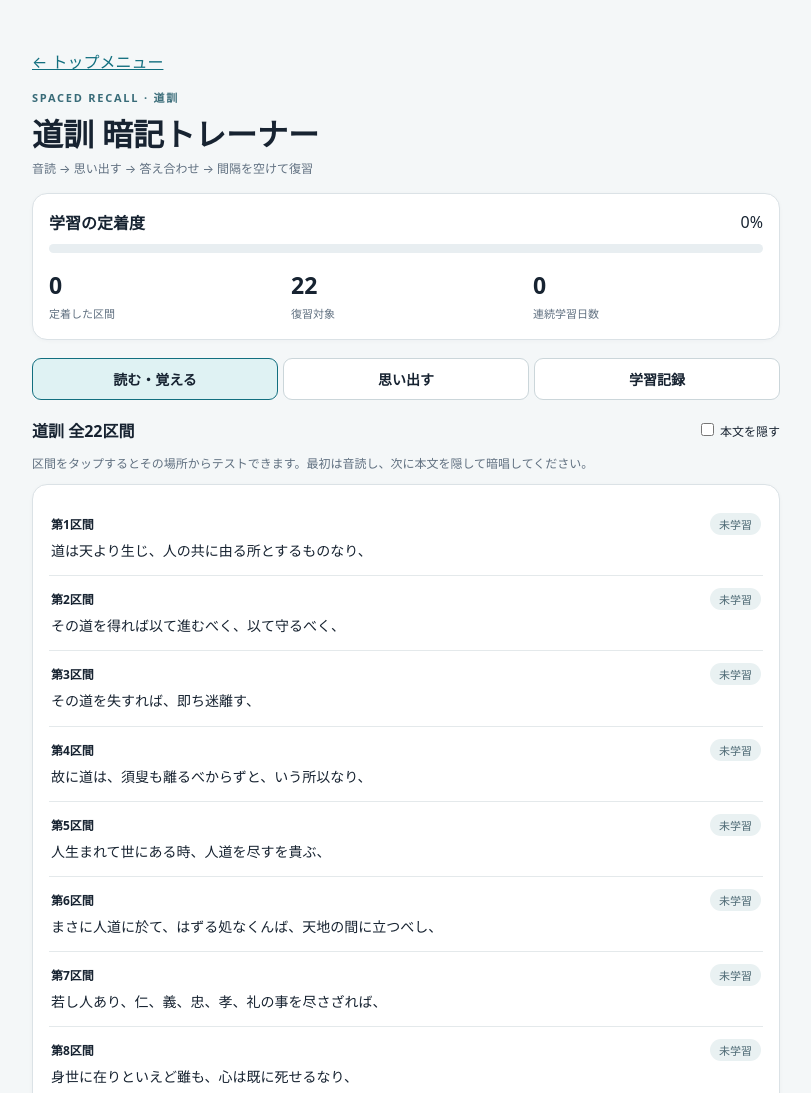
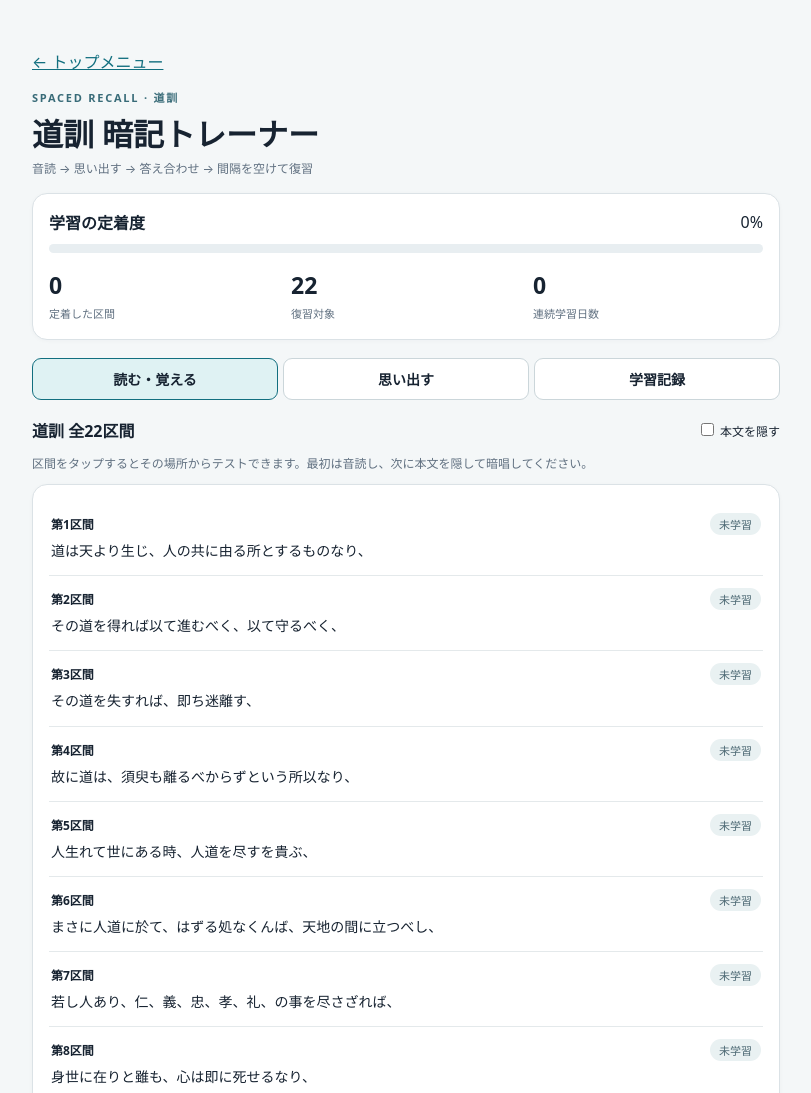
Before and after one commit to nornak/sktraining, a plain HTML site: page dokun.html in a window 1280 px wide. Shown: the top 1093 px of the page, without its empty margins (234-1045 px from the left). Drawn offline with Linux system fonts and the light colour scheme.

Commit message:
道訓の本文と読み仮名を指定資料に合わせて修正

```diff
--- a/dokun.html
+++ b/dokun.html
@@ -409,8 +409,8 @@
     </p>
   </main>
   <script>
-    const annotated = ["道{みち}は天{てん}より生{しょう}じ、人{ひと}の共{とも}に由{よ}る所{ところ}とするものなり、", "その道{みち}を得{え}れば以{もっ}て進{すす}むべく、以{もっ}て守{まも}るべく、", "その道{みち}を失{しっ}すれば、即{すなわ}ち迷離{めいり}す、", "故{ゆえ}に道{みち}は、須叟{しゅゆ}も離{はな}るべからずと、いう所以{ゆえん}なり、", "人{ひと}生{う}まれて世{よ}にある時{とき}、人道{じんどう}を尽{つく}すを貴{とうと}ぶ、", "まさに人道{じんどう}に於{おい}て、はずる処{ところ}なくんば、天地{てんち}の間{あいだ}に立{た}つべし、", "若{も}し人{ひと}あり、仁{じん}、義{ぎ}、忠{ちゅう}、孝{こう}、礼{れい}の事{こと}を尽{つく}さざれば、", "身世{しんせ}に在{あ}りといえど雖{いえど}も、心{こころ}は既{すで}に死{し}せるなり、", "生{せい}を偸{ぬす}むものと云{い}うべし、", "凡{およ}そ人心{じんしん}は、即{すなわ}ち神{かみ}なり仏{ほとけ}なり、神仏{しんぶつ}即{すなわ}ち霊{れい}なり、", "心{こころ}にはずる処{ところ}なくば、神仏{しんぶつ}にもはずる処{ところ}なし、", "故{ゆえ}に一道一静{いちどういっせい}、総{すべ}て神仏{しんぶつ}の観察{かんさつ}する処{ところ}、", "報応昭々{ほうおうしょうしょう}として、豪厘{ごうりん}も赦{ゆる}さざるなり、", "故{ゆえ}に天地{てんち}を敬{うやま}い、神仏{しんぶつ}に礼{れい}し、祖先{そせん}を奉{ほう}じ、双親{そうしん}に孝{こう}に、", "国法{こくほう}を守{まも}り、師{し}を重{おも}んじ、兄弟{きょうだい}を愛{あい}し、朋友{ほうゆう}を信{しん}じ、", "宗族{そうぞく}相睦{あいむつ}み、郷党{きょうとう}相結{あいむす}び、夫婦{ふうふ}相和{あいわ}し、", "人{ひと}の難{なん}を救{すく}い、急{きゅう}を援{たす}け、訓{くん}を垂{た}れて人{ひと}を導{みちび}き、", "心{こころ}を至{いた}して道{みち}に向{むか}い、過{あやまち}を改{あらた}めて自{みずか}ら新{あらた}にし、", "悪念{あくねん}を断{た}ちて、一切{いっさい}の善事{ぜんじ}を、信心{しんじん}に奉行{ぶぎょう}すれば、", "人{ひと}見{み}ずと雖{いえど}も、神仏{しんぶつ}既{すで}に早{はや}く知{し}りて、", "福{ふく}を加{くわ}え、寿{じゅ}を増{ま}し、子孫{しそん}を益{えき}し、病{やま}い減{へ}り、", "過患{かかん}侵{おか}さず、ダーマの加護{かご}を得{え}られるべし。"];
-    const units = annotated.map(s => {const arr = []; const re = /([^{}]+)\{([^{}]+)\}|([^{}]+)/g; let m; while ((m = re.exec(s)) !== null) {if (m[1]) arr.push({surface: m[1], reading: m[2]}); else for (const ch of Array.from(m[3])) arr.push({surface: ch, reading: ch});} return arr;});
+    const annotated = ["道{みち}は天{てん}より生{しょう}じ、人{ひと}の共{とも}に由{よ}る所{ところ}とするものなり、", "その道{みち}を得{う}れば以{もっ}て進{すす}むべく、以{もっ}て守{まも}るべく、", "その道{みち}を失{しっ}すれば、即{すなわ}ち迷離{めいり}す、", "故{ゆえ}に道{みち}は、須臾{すゆ}も離{はな}るべからずという所以{ゆえん}なり、", "人{ひと}生{うま}れて世{よ}にある時{とき}、人道{じんどう}を尽{つく}すを貴{とうと}ぶ、", "まさに人道{じんどう}に於{おい}て、はずる処{ところ}なくんば、天地{てんち}の間{かん}に立{た}つべし、", "若{も}し人{ひと}あり、仁{じん}、義{ぎ}、忠{ちゅう}、孝{こう}、礼{れい}、の事{こと}を尽{つく}さざれば、", "身{み}世{よ}に在{あ}りと雖{いえど}も、心{こころ}は即{すで}に死{し}せるなり、", "生{せい}を偸{ぬす}むものとゆうべし、", "凡{およ}そ人心{じんしん}は、即{すなわ}ち神{かみ}なり仏{ほとけ}なり、神仏{しんぶつ}即{すなわ}ち霊{れい}なり、", "心{こころ}にはずる処{ところ}なくば、神仏{しんぶつ}にもはずる処{ところ}なし、", "故{ゆえ}に一動一静{いちどういっせい}、総{すべ}て神仏{しんぶつ}の監察{かんさつ}する処{ところ}、", "報応昭々{ほうおうしょうしょう}として、毫厘{ごうりん}も赦{ゆる}さざるなり、", "故{ゆえ}に天地{てんち}を敬{うやま}い、神仏{しんぶつ}に礼{れい}し、祖先{そせん}を奉{ほう}じ、双親{そうしん}に孝{こう}に、", "国法{こくほう}を守{まも}り、師{し}を重{おも}んじ、兄弟{きょうだい}を愛{あい}し、朋友{ほうゆう}を信{しん}じ、", "宗族{そうぞく}相睦{あいむつ}み、郷党{きょうとう}相結{あいむす}び、夫婦{ふうふ}相和{あいわ}し、", "人{ひと}の難{なん}を救{すく}い、急{きゅう}を援{たす}け、訓{おしえ}を垂{た}れて人{ひと}を導{みちび}き、", "心{こころ}を至{いた}して道{みち}に向{むか}い、過{か}を改{あらた}めて自{みずか}ら新{あらた}にし、", "悪念{あくねん}を断{た}ちて、一切{いっさい}の善事{ぜんじ}を、信心{しんじん}に奉行{ぶぎょう}すれば、", "人{ひと}見{み}ずと雖{いえど}も、神仏{しんぶつ}既{すで}に早{はや}く知{し}りて、", "福{ふく}を加{くわ}え、寿{じゅ}を増{ま}し、子孫{しそん}を益{えき}し、病{やま}い減{へ}り、", "禍患{かかん}侵{おか}さず、ダーマ{だーま}の加護{かご}を得{え}られるべし。"];
+    const units = annotated.map(s => {const arr = []; const re = /([\p{Script=Han}々ァ-ヶー]+)\{([^{}]+)\}|([^{}])/gu; let m; while ((m = re.exec(s)) !== null) {if (m[1]) arr.push({surface: m[1], reading: m[2]}); else for (const ch of Array.from(m[3])) arr.push({surface: ch, reading: ch});} return arr;});
     const parts = units.map(a => a.map(t => t.surface).join(''));
     const readings = units.map(a => a.map(t => t.reading).join(''));
     const $ = id => document.getElementById(id), esc = s => String(s).replace(/[&<>"']/g, x => ({'&': '&amp;', '<': '&lt;', '>': '&gt;', '"': '&quot;', "'": '&#39;'}[x]));
--- a/sw.js
+++ b/sw.js
@@ -1,4 +1,4 @@
-const CACHE = 'sktraining-offline-v7';
+const CACHE = 'sktraining-offline-v8';
 const ASSETS = [
   './',
   './index.html',
```
